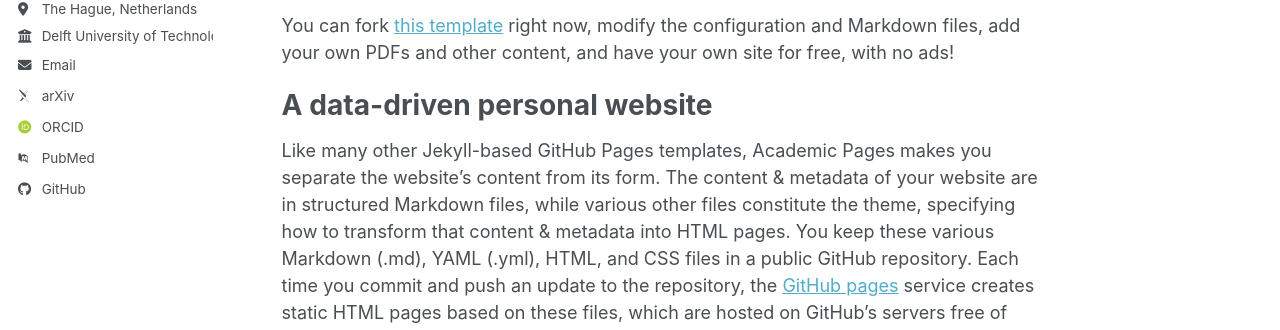
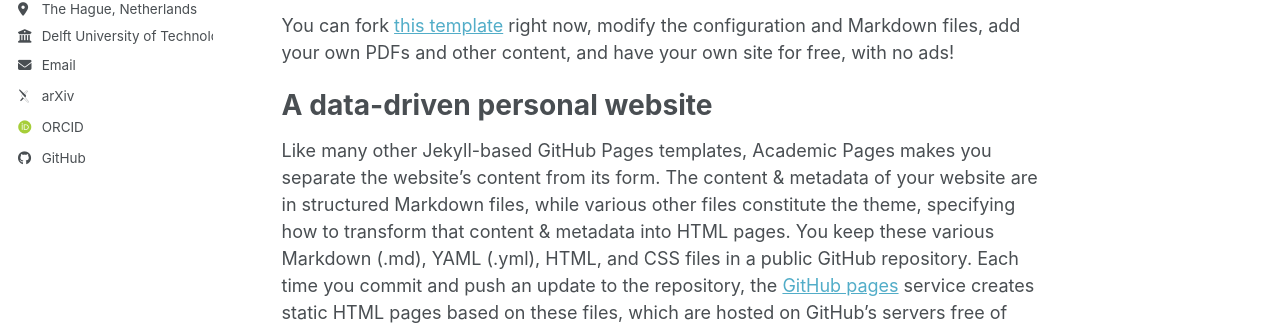
Before and after one commit to Joost987/Joost987.github.io, a Jekyll site: the page built from _pages/about.md, in a window 1280 px wide. Shown: the part 399-729 px from the top of the page. Built offline with Jekyll 4.4.1, drawn with Linux system fonts in a browser that asks for light colours; some web fonts are replaced; a script bundle is joined from its source files by our own code; library files that are not in the unit come from our copies.

Commit message:
Update _config.yml
Some more small fixes

```diff
--- a/_config.yml
+++ b/_config.yml
@@ -41,7 +41,7 @@ author:
   orcid            : "https://orcid.org/0009-0005-4827-2106"
   semantic         : # URL
   ssrn             : # URL
-  pubmed           : "https://www.ncbi.nlm.nih.gov/pubmed/?term=john+snow"
+  pubmed           : #"https://www.ncbi.nlm.nih.gov/pubmed/?term=john+snow"
   researchgate     : # URL
   scopus           : # URL
   zotero           : # URL
@@ -51,7 +51,7 @@ author:
   bitbucket        : # Username - Update with your username on the site
   codepen          : # Username
   dribbble         : # Username
-  github           : "https://github.com/Joost987"
+  github           :  "Joost987"
   kaggle           : # Username
   stackoverflow    : # User number or user number and name (i.e., use "1" or "1/jeff-atwood")
 
```
